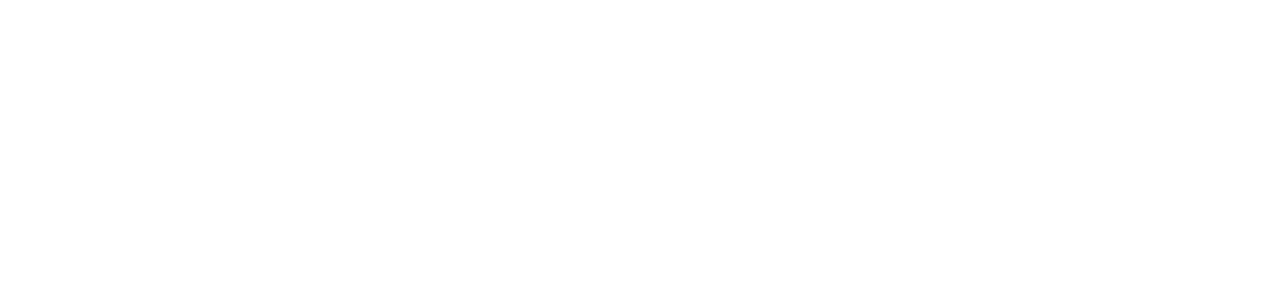
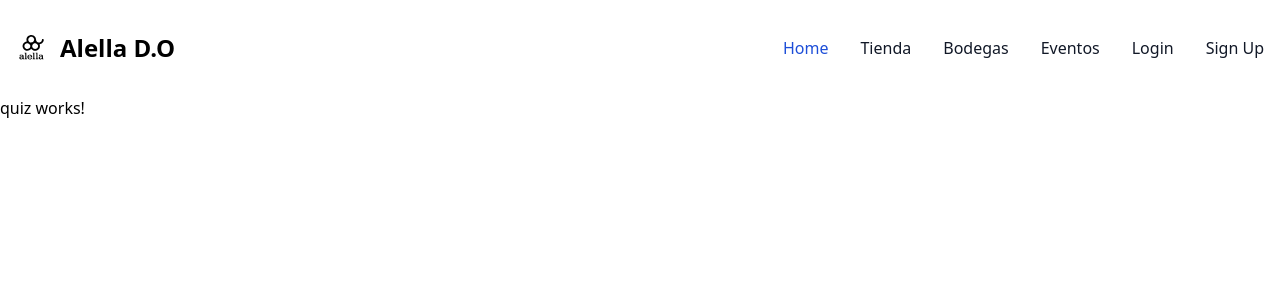
Before and after one commit to Yana-jev/project_it, an Angular app: page /quiz in a window 1280 px wide. Before the commit this address led to /. Shown: the top 300 px of the page. Built offline with nearby package versions, Linux system fonts and the light colour scheme.

Commit message:
add interface

```diff
--- a/src/app/app.routes.ts
+++ b/src/app/app.routes.ts
@@ -5,6 +5,7 @@
 import { RegisterComponent } from './components/register/register.component';
 import { HeaderComponent } from './components/header/header.component';
 import { TiendaComponent } from './components/tienda/tienda.component';
+import { QuizComponent } from './components/quiz/quiz.component';
 
 
 
@@ -13,7 +14,8 @@
 
       { path: 'home', component: HomeComponent},
       { path: 'events', component: EventsComponent},
-      { path: 'tienda', component: TiendaComponent}
+      { path: 'tienda', component: TiendaComponent},
+      { path: 'quiz', component: QuizComponent },
    ]
 },
 
--- a/src/app/components/header/header.component.html
+++ b/src/app/components/header/header.component.html
@@ -23,10 +23,10 @@
       @if(!authService.isAuthenticated()){
 
         <li>
-          <a href="login" class="block py-1 px-1 text-gray-900 rounded hover:bg-gray-100 md:hover:bg-transparent md:hover:text-blue-700 md:p-0 dark:text-white md:dark:hover:text-blue-500 dark:hover:bg-gray-700 dark:hover:text-white md:dark:hover:bg-transparent dark:border-gray-700">Login</a>
+          <a href="/login" class="block py-1 px-1 text-gray-900 rounded hover:bg-gray-100 md:hover:bg-transparent md:hover:text-blue-700 md:p-0 dark:text-white md:dark:hover:text-blue-500 dark:hover:bg-gray-700 dark:hover:text-white md:dark:hover:bg-transparent dark:border-gray-700">Login</a>
         </li>
         <li>
-          <a href="register" class="block py-1 px-1 text-gray-900 rounded hover:bg-gray-100 md:hover:bg-transparent md:hover:text-blue-700 md:p-0 dark:text-white md:dark:hover:text-blue-500 dark:hover:bg-gray-700 dark:hover:text-white md:dark:hover:bg-transparent dark:border-gray-700">Sign Up</a>
+          <a href="/register" class="block py-1 px-1 text-gray-900 rounded hover:bg-gray-100 md:hover:bg-transparent md:hover:text-blue-700 md:p-0 dark:text-white md:dark:hover:text-blue-500 dark:hover:bg-gray-700 dark:hover:text-white md:dark:hover:bg-transparent dark:border-gray-700">Sign Up</a>
         </li>
       } @if(authService.isAuthenticated()) {
 
--- /dev/null
+++ b/src/app/components/quiz/quiz.component.html
@@ -0,0 +1 @@
+<p>quiz works!</p>
```
Also changed, not shown: src/app/components/quiz/quiz.component.ts (added, +12 -0 lines), src/app/data/services/interfaces/iquiz.ts (added, +17 -0 lines), src/app/components/quiz/quiz.component.scss (added).
